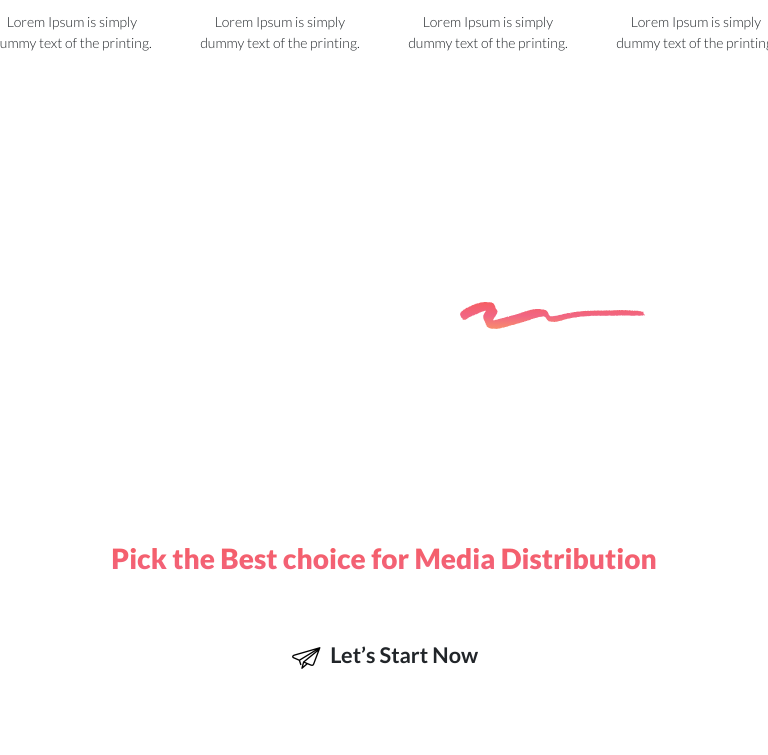
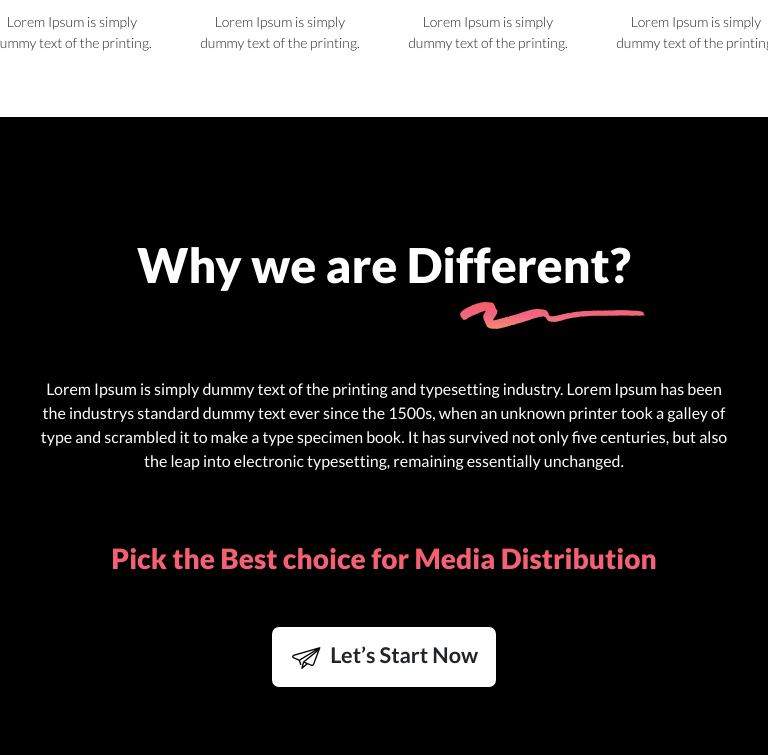
Before and after one commit to kevanultroneous/unmediabuzz-frontend, a Next.js app: page / in a window 768 px wide. Shown: the part 704-1459 px from the top of the page. Built offline with nearby package versions, Linux system fonts and the light colour scheme.

Commit message:
animation chabges

```diff
--- a/styles/home/WhyWeAreDifferent.module.css
+++ b/styles/home/WhyWeAreDifferent.module.css
@@ -79,6 +79,7 @@
   .MainTitle {
     font-size: var(--mainMobHeading);
   }
+
   .MainParagraph {
     width: auto;
     text-align: justify;
@@ -101,6 +102,9 @@
     width: auto;
     text-align: center;
   }
+  .ContainerWrraperCustom {
+    background: var(--elementColor);
+  }
 }
 @media (min-width: 1200px) and (max-width: 1730px) {
 }
```
